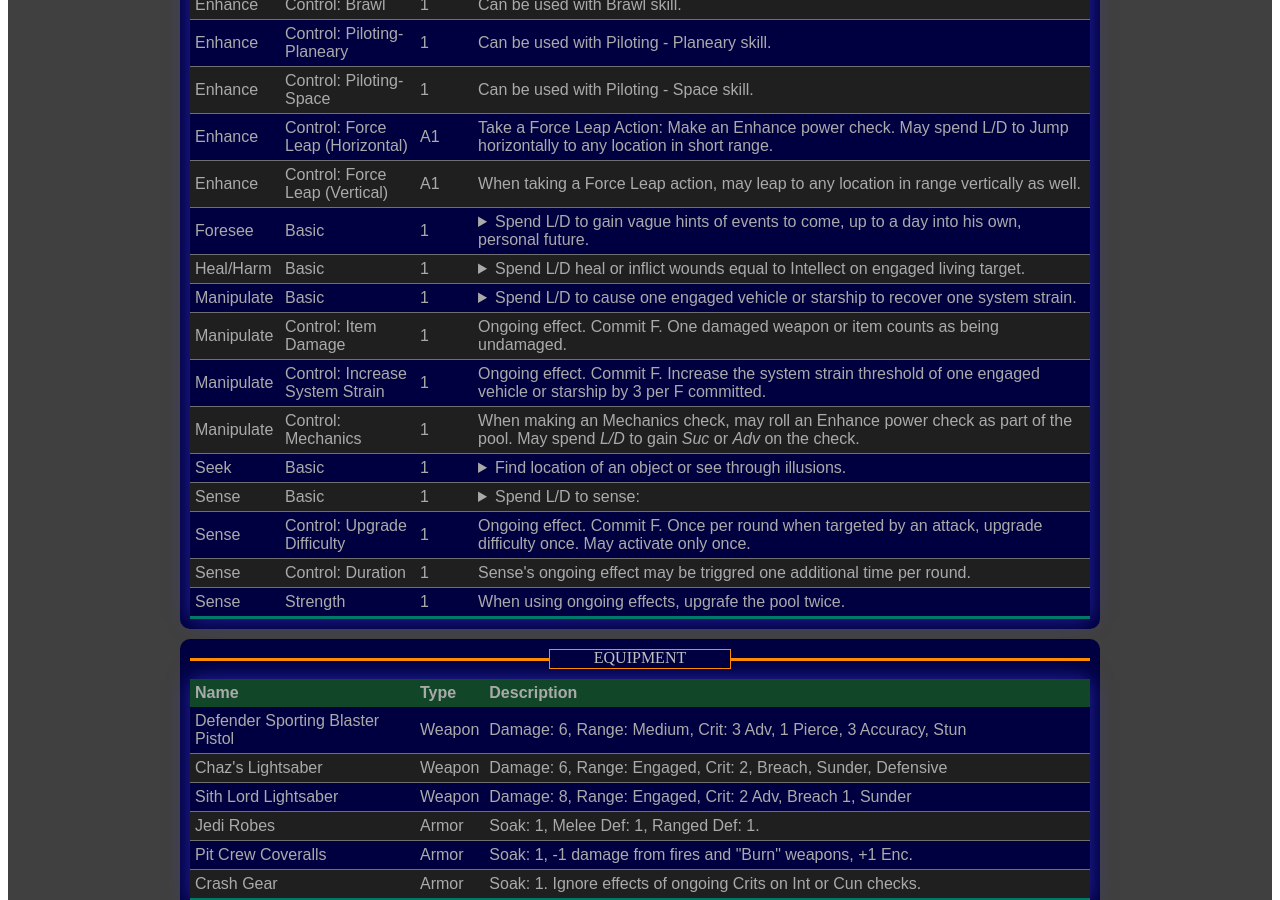
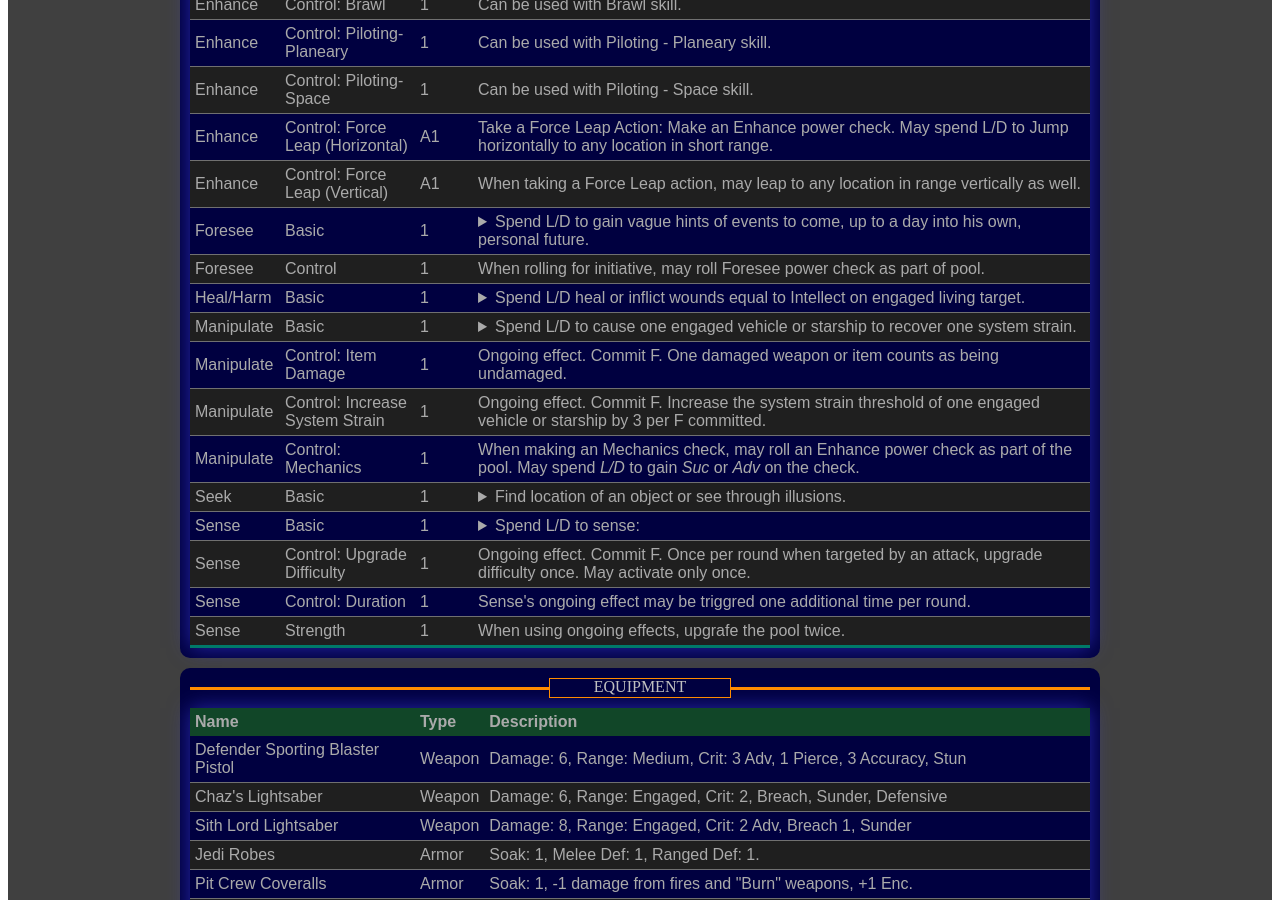
Before and after one commit to GrahamFrye/Conflicted-Alliances, a Jekyll site: the page characters/chaz/index.html, which Jekyll copies as it is, in a window 1280 px wide and 900 px high, scrolled down 2458 px. Built offline with Jekyll 4.4.1, drawn with Linux system fonts in a browser that asks for light colours.

Commit message:
Update index.html
added Foresee Control

```diff
--- a/characters/chaz/index.html
+++ b/characters/chaz/index.html
@@ -683,6 +683,13 @@
                     The basic power cannot see further than one day. (Force & Destiny, p290)</details></td>
                 </tr>
                 <tr>
+                  <td>Foresee</td>
+                  <td>Control</td>
+                  <td>1</td>
+                  <td>When rolling for initiative, may roll Foresee power check as part of pool.
+                    <span class="hide">Spend L/D to gain <em>Suc</em>. May activate multiple times.</span></td>
+                </tr>
+                <tr>
                   <td>Heal/Harm</td>
                   <td>Basic</td>
                   <td>1</td>
```
